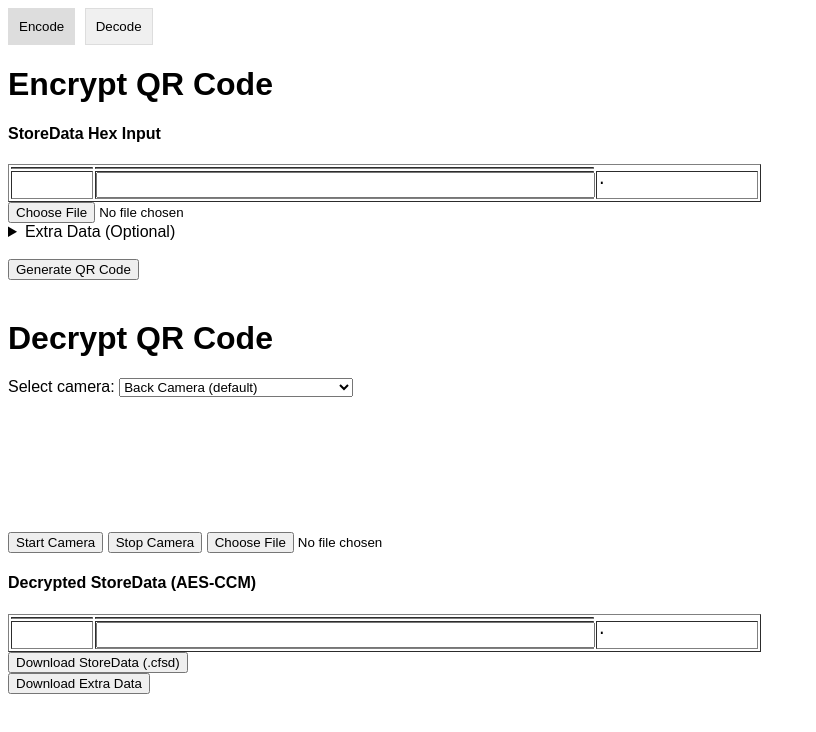
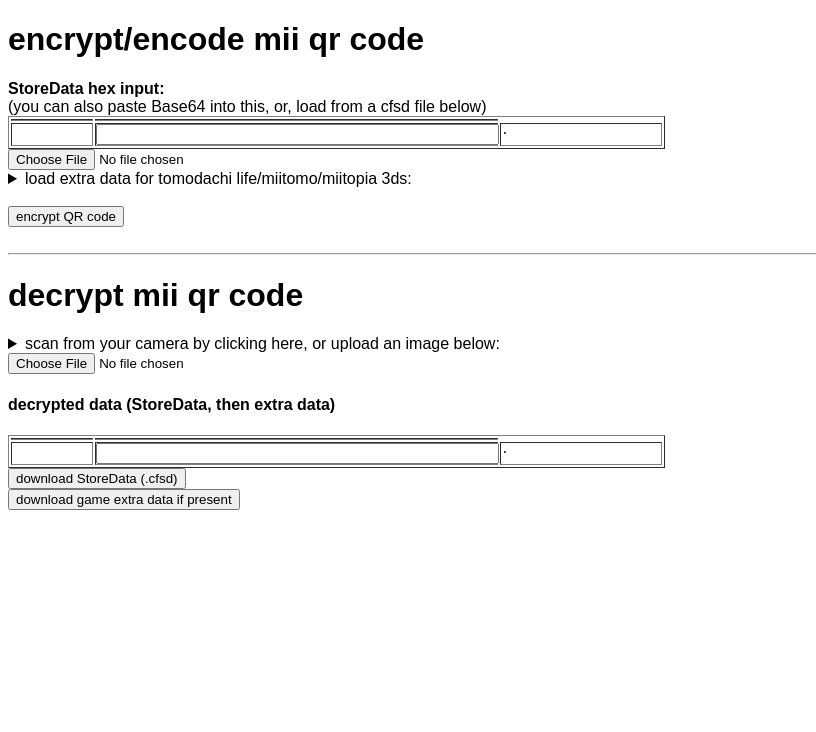
Before and after one commit to ariankordi/my-jsfiddles, a plain HTML site: page mii-tomo-dachi-topia-qr-tool/index.html in a window 1280 px wide. Shown: the whole page, without its empty margins (0-816 px from the left). Drawn offline with Linux system fonts and the light colour scheme; a script that the page names is missing; files whose address does not match are found by name.

Commit message:
mii-tomo-dachi-topia-qr-tool: revision 7
Fiddle-Id: ckya346z
Fiddle-Revision: 7

```diff
--- a/mii-tomo-dachi-topia-qr-tool/index.html
+++ b/mii-tomo-dachi-topia-qr-tool/index.html
@@ -12,16 +12,20 @@
 </head>
   <body>
 
-<!-- Tabbing Section -->
+<!-- Tabbing Section
 <div>
   <button class="tab-button active" onclick="showTab('encode-tab')">Encode</button>
   <button class="tab-button" onclick="showTab('decode-tab')">Decode</button>
 </div>
+-->
 
 <!-- Encode Section -->
 <div id="encode-tab" class="tab-content active">
-  <h1>Encrypt QR Code</h1>
-  <h4>StoreData Hex Input</h4>
+  <h1>encrypt/encode mii qr code</h1>
+  <div>
+    <b>StoreData hex input:</b>
+    <div>(you can also paste Base64 into this, or, load from a cfsd file below)</div>
+  </div>
   <table id="hex-editor-storedata" border>
     <tr>
       <td></td>
@@ -38,7 +42,7 @@
   <input type="file" id="load-storedata-btn" accept=".cfsd,.ffsd,.3dsmii,.cfcd,.ffcd,.bin,.dat" onchange="loadStoreDataFromFile(event)">
 
   <details>
-    <summary>Extra Data (Optional)</summary>
+    <summary>load extra data for tomodachi life/miitomo/miitopia 3ds:</summary>
     <table id="hex-editor-extra" border>
     <tr>
       <td></td>
@@ -56,13 +60,17 @@
   </details>
 
   <br>
-  <button onclick="generateQrCode()">Generate QR Code</button>
+  <button onclick="generateQrCode()">encrypt QR code</button>
   <div id="qr-code-container"><img></div>
 </div>
 
+<hr>
+
     <!-- Decode Section -->
     <div id="decode-tab" class="tab-content active">
-      <h1>Decrypt QR Code</h1>
+      <h1>decrypt mii qr code</h1>
+      <details>
+        <summary>scan from your camera by clicking here, or upload an image below:</summary>
       <div>
           <label for="cam-list">Select camera:</label>
           <select id="cam-list">
@@ -71,12 +79,13 @@
               <option class="device-camera" disabled>(Open the camera for more options)</option>
           </select>
       </div>
-      <button id="start-camera">Start Camera</button>
-      <button id="stop-camera">Stop Camera</button>
+      <button id="start-camera">Start camera</button>
+      <button id="stop-camera">Stop camera</button>
+      <video id="qr-video" style="max-width: 100%;"></video>
+      </details>
       <input type="file" id="file-input" accept="image/*" />
-      <video id="qr-video" style="max-width: 100%;"></video>
 
-      <h4>Decrypted StoreData (AES-CCM)</h4>
+      <h4>decrypted data (StoreData, then extra data)</h4>
       <table id="hex-editor-decrypt-storedata" border>
         <tr>
           <td></td>
@@ -95,7 +104,7 @@
         </tr>
       </table>
 
-      <button onclick="downloadStoreData()">Download StoreData (.cfsd)</button>
+      <button onclick="downloadStoreData()">download StoreData (.cfsd)</button>
 
       <table id="hex-editor-decrypt-extra" style="display:none;" border>
         <tr>
@@ -116,7 +125,7 @@
       </table>
     </div>
 
-    <button onclick="downloadExtraData()">Download Extra Data</button>
+    <button onclick="downloadExtraData()">download game extra data if present</button>
 
 
 
--- a/mii-tomo-dachi-topia-qr-tool/script.js
+++ b/mii-tomo-dachi-topia-qr-tool/script.js
@@ -352,12 +352,14 @@ function handleQrCode(result) {
 }
 
 // Tab functionality
+/*
 function showTab(tabId) {
   document.querySelectorAll('.tab-content').forEach(tab => tab.classList.remove('active'));
   document.getElementById(tabId).classList.add('active');
   document.querySelectorAll('.tab-button').forEach(btn => btn.classList.remove('active'));
   document.querySelector(`.tab-button[onclick="showTab('${tabId}')"]`).classList.add('active');
 }
+*/
 
 // AES-CCM Encryption (for Mii QR code data)
 function encryptAesCcm(data) {
--- a/mii-tomo-dachi-topia-qr-tool/style.css
+++ b/mii-tomo-dachi-topia-qr-tool/style.css
@@ -24,7 +24,7 @@ table, table * {
   margin: 0;
   padding: 0;
   vertical-align: top;
-  font: 1em/1em courier;
+  font: 1em/1em monospace;
 }
 .hex-textarea {
   height: 1.5em;
```
